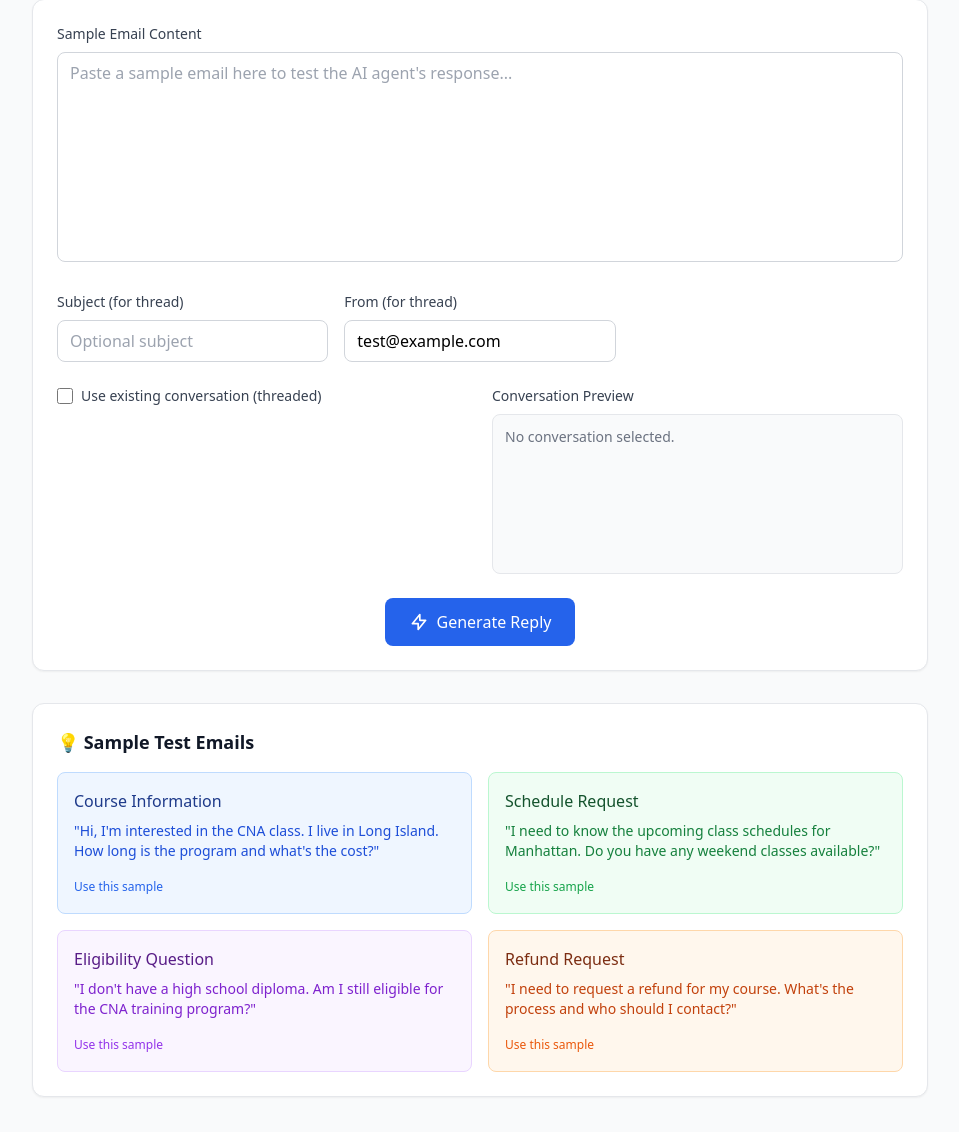
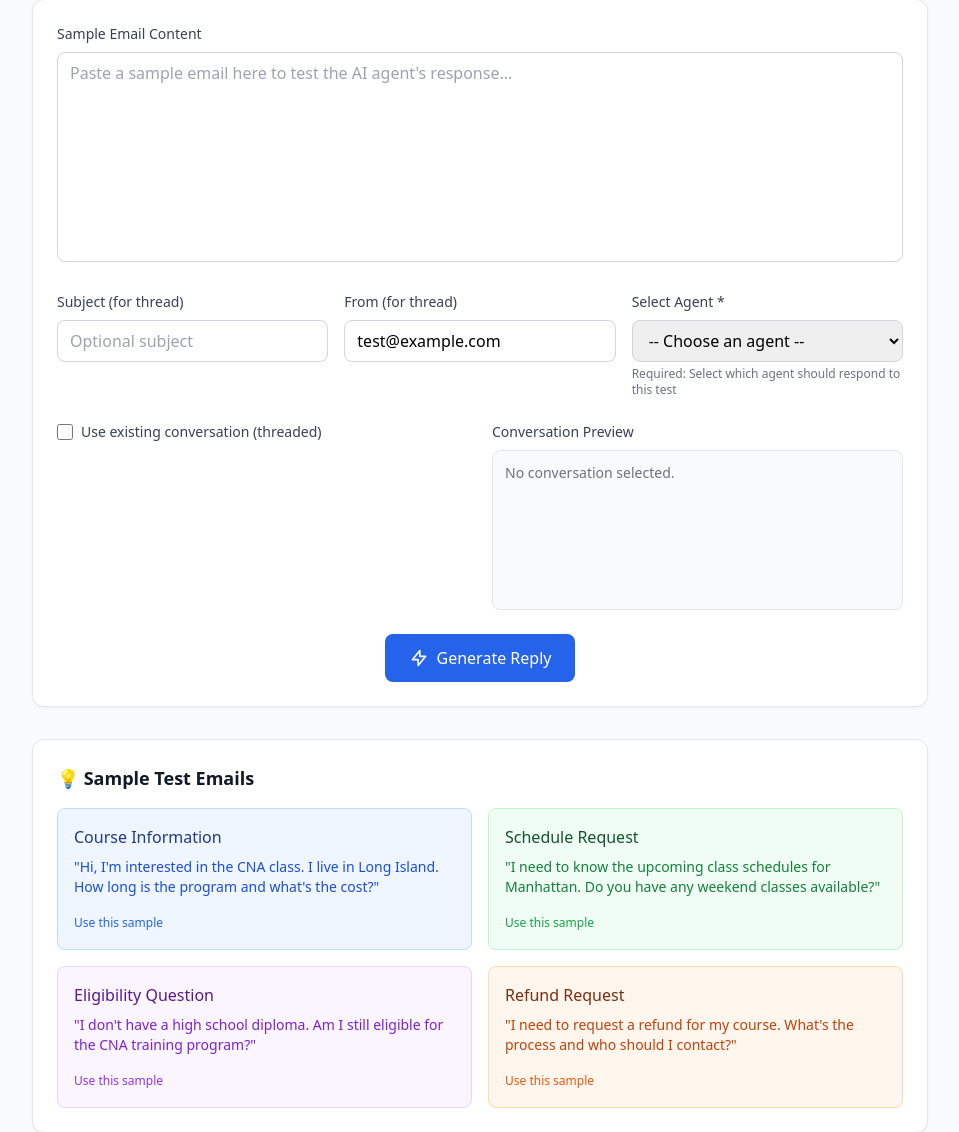
Before and after one commit to ST4RKiLLaX/exam_blueprint, a Flask app: page /test in a window 1280 px wide. Shown: the part 308-1440 px from the top of the page, without its empty margins (160-1119 px from the left). Run offline with Flask 3, Linux system fonts and the light colour scheme; some libraries are stand-ins or nearby versions.

Commit message:
Add agent selection functionality to test interface
Enhance the test functionality by introducing agent selection. Users can now choose an agent from a dropdown menu, with validation to ensure an agent is selected before proceeding. The selected agent is utilized in generating replies, improving the testing process. Update the UI to display agent information and ensure a better user experience.

```diff
--- a/app/web/server.py
+++ b/app/web/server.py
@@ -416,7 +416,13 @@
     email_input = ""
     reply_output = ""
     selected_thread_key = None
+    selected_agent_id = None
     history_preview = []
+
+    # Load agents for selection
+    from app.api.agent_api import AgentAPI
+    agents_result = AgentAPI.get_all_agents()
+    agents = agents_result.get("agents", []) if agents_result["success"] else []
 
     # Load existing threads for selection
     store = load_store()
@@ -434,10 +440,41 @@
 
     if request.method == "POST":
         email_input = request.form["email_body"]
+        selected_agent_id = request.form.get("test_agent")
         use_thread = request.form.get("use_thread") == "on"
         selected_thread_key = request.form.get("thread_key") or None
         test_subject = (request.form.get("test_subject") or "").strip()
         test_from = (request.form.get("test_from") or "").strip() or "test@example.com"
+
+        # Validate agent selection
+        if not selected_agent_id:
+            flash("Please select an agent to test with.", "error")
+            return render_template(
+                "test.html",
+                email_input=email_input,
+                reply_output="",
+                agents=agents,
+                selected_agent_id=selected_agent_id,
+                threads=threads,
+                selected_thread_key=selected_thread_key,
+                history_preview=history_preview,
+            )
+
+        # Get the selected agent
+        from app.models.agent import agent_manager
+        selected_agent = agent_manager.get_agent(selected_agent_id)
+        if not selected_agent:
+            flash("Selected agent not found.", "error")
+            return render_template(
+                "test.html",
+                email_input=email_input,
+                reply_output="",
+                agents=agents,
+                selected_agent_id=selected_agent_id,
+                threads=threads,
+                selected_thread_key=selected_thread_key,
+                history_preview=history_preview,
+            )
 
         history = []
         if use_thread:
@@ -469,7 +506,7 @@
             history = get_history(thread_key, limit=10)
             history_preview = history
             # Generate reply with history and persist outbound to the same thread
-            reply_output = generate_reply(email_input, history=history)
+            reply_output = generate_reply(email_input, history=history, agent=selected_agent)
             synthetic_sent_id = make_msgid()
             add_outbound(thread_key, test_from, email_obj["subject"], reply_output, synthetic_sent_id, in_reply_to=email_obj.get("message_id"), references=[email_obj.get("message_id")])
             # Reload store and threads for updated dropdown
@@ -486,12 +523,15 @@
                         label = f"{subj} — {frm}"
                 threads.append({"key": key, "label": label})
         else:
-            reply_output = generate_reply(email_input, history=[])
+            # Generate reply with the selected agent (no history)
+            reply_output = generate_reply(email_input, history=[], agent=selected_agent)
 
     return render_template(
         "test.html",
         email_input=email_input,
         reply_output=reply_output,
+        agents=agents,
+        selected_agent_id=selected_agent_id,
         threads=threads,
         selected_thread_key=selected_thread_key,
         history_preview=history_preview,
--- a/app/web/templates/test.html
+++ b/app/web/templates/test.html
@@ -35,7 +35,43 @@
                     <label for="test_from" class="block text-sm font-medium text-gray-700 mb-2">From (for thread)</label>
                     <input type="email" id="test_from" name="test_from" class="w-full px-3 py-2 border border-gray-300 rounded-lg focus:ring-2 focus:ring-blue-500 focus:border-blue-500" placeholder="test@example.com" value="test@example.com">
                 </div>
+                <div>
+                    <label for="test_agent" class="block text-sm font-medium text-gray-700 mb-2">Select Agent *</label>
+                    <select id="test_agent" name="test_agent" required class="w-full px-3 py-2 border border-gray-300 rounded-lg focus:ring-2 focus:ring-blue-500 focus:border-blue-500">
+                        <option value="">-- Choose an agent --</option>
+                        {% for agent in agents %}
+                        <option value="{{ agent.agent_id }}" {% if selected_agent_id == agent.agent_id %}selected{% endif %}>
+                            {{ agent.name }} ({{ agent.knowledge_bases|length }} KBs)
+                        </option>
+                        {% endfor %}
+                    </select>
+                    <p class="text-xs text-gray-500 mt-1">Required: Select which agent should respond to this test</p>
+                </div>
             </div>
+
+            <!-- Agent Selection Info -->
+            {% if selected_agent_id %}
+            <div class="bg-blue-50 border border-blue-200 rounded-lg p-4">
+                <div class="flex items-center">
+                    <svg class="w-5 h-5 text-blue-600 mr-2" fill="none" stroke="currentColor" viewBox="0 0 24 24">
+                        <path stroke-linecap="round" stroke-linejoin="round" stroke-width="2" d="M9 12l2 2 4-4m6 2a9 9 0 11-18 0 9 9 0 0118 0z"></path>
+                    </svg>
+                    <div>
+                        <h4 class="font-medium text-blue-900">Testing with Agent</h4>
+                        {% for agent in agents %}
+                            {% if agent.agent_id == selected_agent_id %}
+                            <p class="text-sm text-blue-700">
+                                <strong>{{ agent.name }}</strong> - Access to {{ agent.knowledge_bases|length }} knowledge base(s)
+                            </p>
+                            <p class="text-xs text-blue-600 mt-1">
+                                Knowledge Bases: {{ agent.knowledge_bases|join(', ') }}
+                            </p>
+                            {% endif %}
+                        {% endfor %}
+                    </div>
+                </div>
+            </div>
+            {% endif %}
 
             <div class="grid grid-cols-1 md:grid-cols-2 gap-6">
                 <div class="space-y-3">
```
